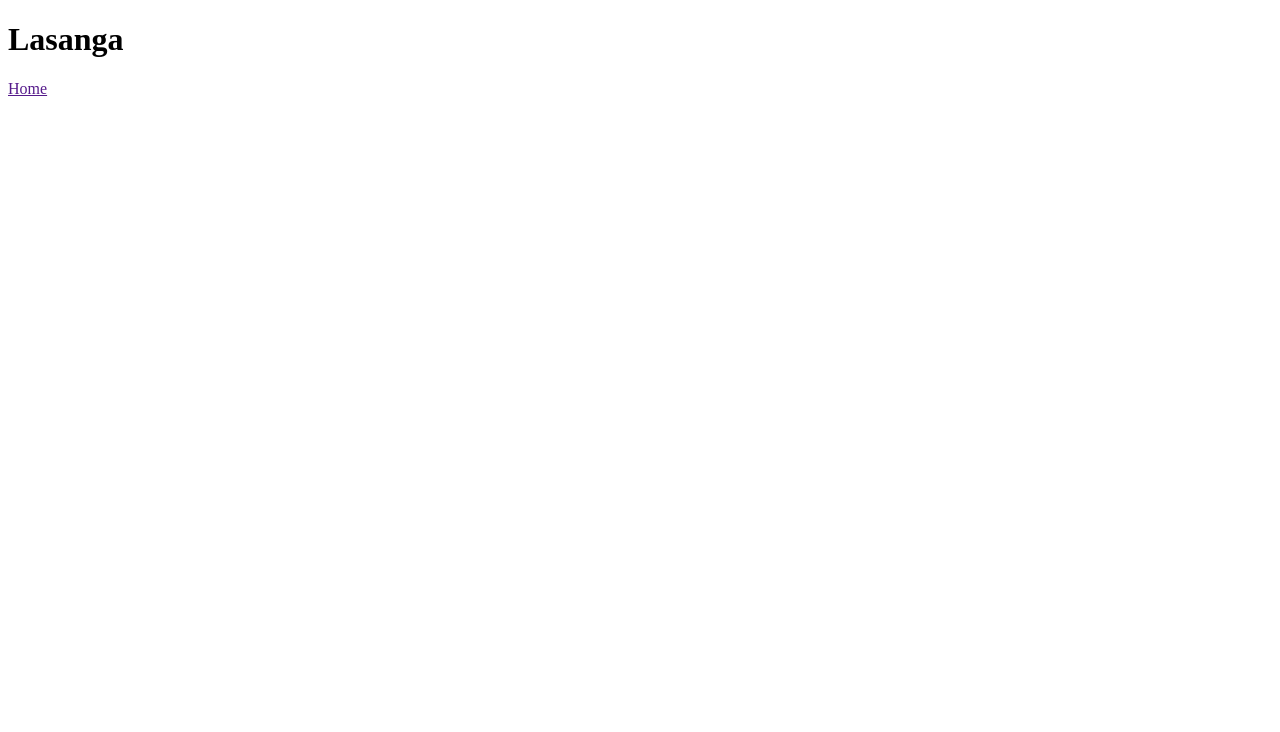
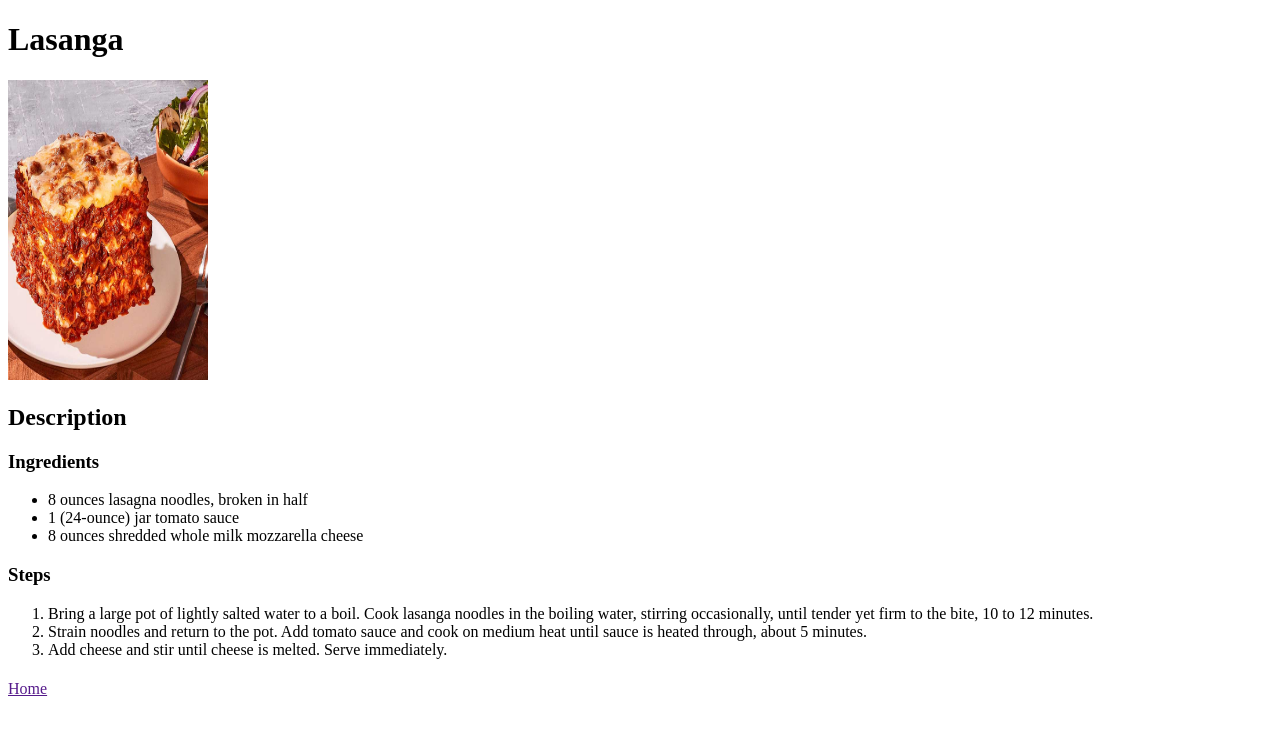
Before and after one commit to achyudtv/odin-recipes, a plain HTML site: page recipes/lasanga.html in a window 1280 px wide. Drawn offline with Linux system fonts and the light colour scheme.

Commit message:
Added lasanga to our recipes with full details

```diff
--- a/recipes/lasanga.html
+++ b/recipes/lasanga.html
@@ -7,6 +7,20 @@
 </head>
 <body>
     <h1>Lasanga</h1>
+    <img src="Lasanga.jpg" alt="Tasty Lasanga" width="200" height="300">
+    <h2>Description</h3>
+    <h3>Ingredients</h4>
+        <ul>
+            <li>8 ounces lasagna noodles, broken in half</li>
+            <li>1 (24-ounce) jar tomato sauce</li>
+            <li>8 ounces shredded whole milk mozzarella cheese</li>
+        </ul>
+    <h3>Steps</h4>
+        <ol>
+            <li>Bring a large pot of lightly salted water to a boil. Cook lasanga noodles in the boiling water, stirring occasionally, until tender yet firm to the bite, 10 to 12 minutes.</li>
+            <li>Strain noodles and return to the pot. Add tomato sauce and cook on medium heat until sauce is heated through, about 5 minutes. </li>
+            <li>Add cheese and stir until cheese is melted. Serve immediately.</li>
+        </ol>
 
     <h1></h1>
 
```
Also changed, not shown: recipes/Lasanga.jpg (renamed from Lasanga.jpg).
